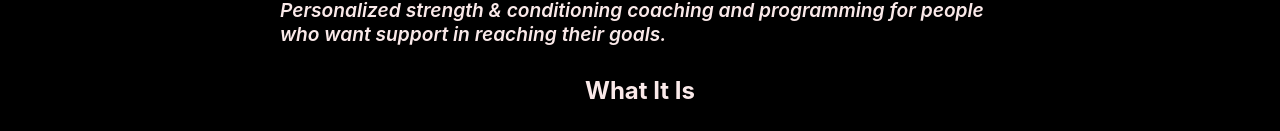
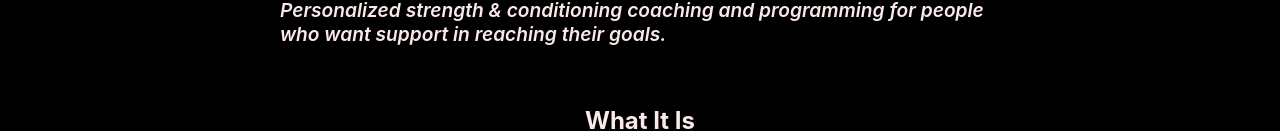
Before and after one commit to bertcherry/cherry-coaching, a Next.js app: page / in a window 1280 px wide. Shown: the part 676-807 px from the top of the page. Built offline with nearby package versions, Linux system fonts and the light colour scheme.

Commit message:
adjust h2 spacing

```diff
--- a/src/app/index.css
+++ b/src/app/index.css
@@ -77,3 +77,7 @@ nav {
 h1 {
   text-align: center;
 }
+
+h2 {
+  padding-top: 30px;
+}
```
